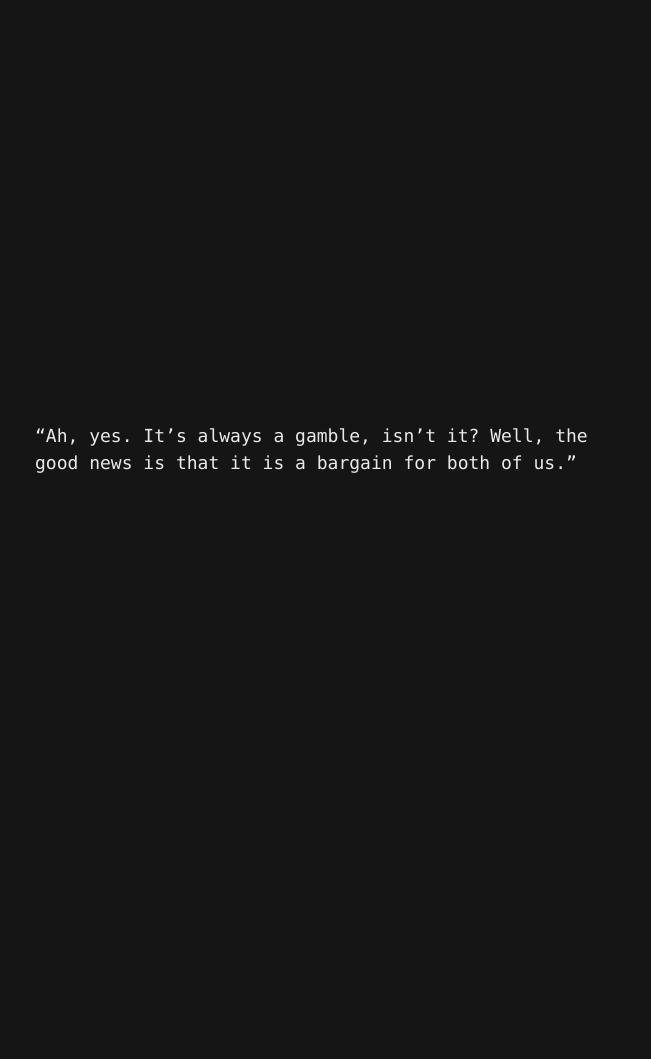
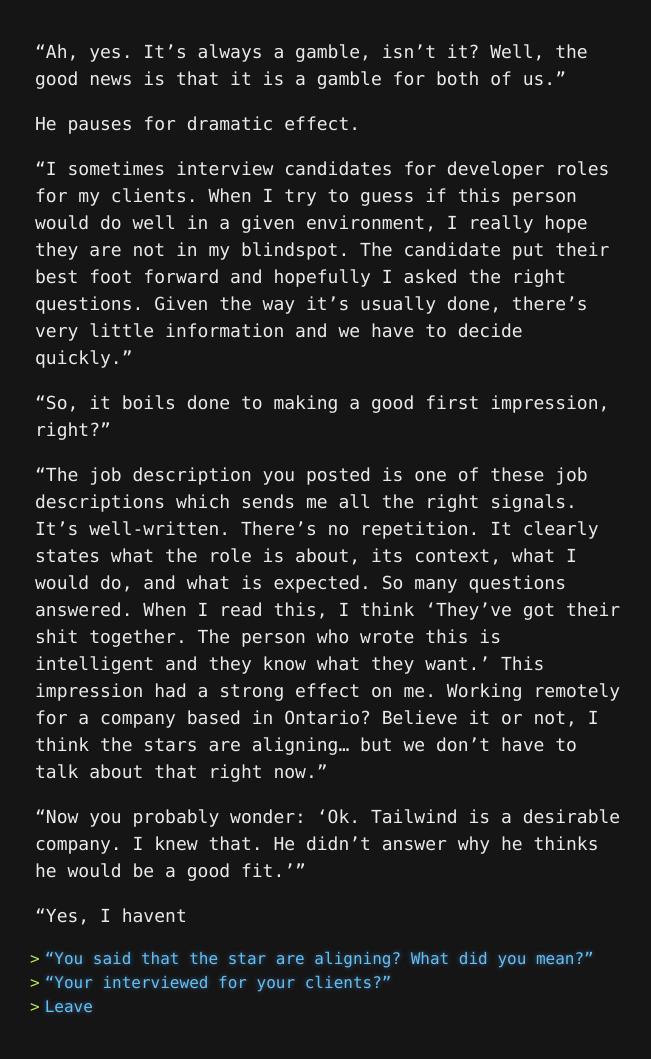
Before and after one commit to yvesgurcan/adventure, a Jekyll site: the page built from fit.md, in a window 1280 px wide. Shown: the whole page, without its empty margins (310-961 px from the left). Built offline with Jekyll 4.4.1, drawn with Linux system fonts in a browser that asks for light colours; our own code applies the rules of GitHub Pages for plain Markdown files; before the commit the page ends 900 px from its top, so only the background shows below that.

Commit message:
Update fit.md

```diff
--- a/fit.md
+++ b/fit.md
@@ -1 +1,17 @@
-"Ah, yes. It's always a gamble, isn't it? Well, the good news is that it is a bargain for both of us."
+"Ah, yes. It's always a gamble, isn't it? Well, the good news is that it is a gamble for both of us."
+
+He pauses for dramatic effect.
+
+"I sometimes interview candidates for developer roles for my clients. When I try to guess if this person would do well in a given environment, I really hope they are not in my blindspot. The candidate put their best foot forward and hopefully I asked the right questions. Given the way it's usually done, there's very little information and we have to decide quickly."
+
+"So, it boils done to making a good first impression, right?"
+
+"The job description you posted is one of these job descriptions which sends me all the right signals. It's well-written. There's no repetition. It clearly states what the role is about, its context, what I would do, and what is expected. So many questions answered. When I read this, I think 'They've got their shit together. The person who wrote this is intelligent and they know what they want.' This impression had a strong effect on me. Working remotely for a company based in Ontario? Believe it or not, I think the stars are aligning... but we don't have to talk about that right now."
+
+"Now you probably wonder: 'Ok. Tailwind is a desirable company. I knew that. He didn't answer why he thinks he would be a good fit.'"
+
+"Yes, I havent
+
+- ["You said that the star are aligning? What did you mean?"](stars.md)
+- ["Your interviewed for your clients?"](.md)
+- [Leave](leave.md)
```
